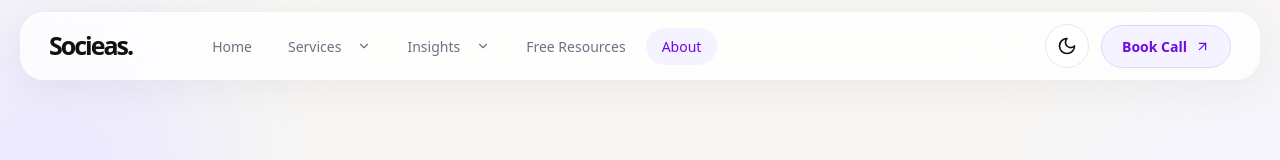
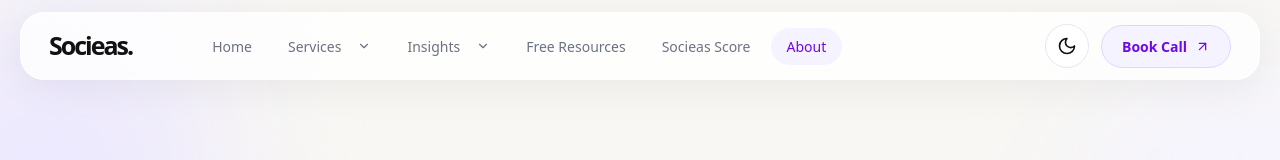
Before and after one commit to Socieas/socieas, a Next.js app: page /about in a window 1280 px wide. Shown: the top 160 px of the page. Built offline with nearby package versions, Linux system fonts and the light colour scheme.

Commit message:
Update Navbar.tsx

```diff
--- a/components/Navbar.tsx
+++ b/components/Navbar.tsx
@@ -332,6 +332,19 @@ export default function Navbar() {
                   Free Resources
                 </Link>
 
+                {/* SOCIEAS SCORE */}
+
+                <Link
+                  href="/tools/linkedin-score"
+                  className={`rounded-full px-4 py-2 text-[14px] font-medium transition-all duration-300 hover:bg-violet-50 hover:text-violet-700 ${
+                    pathname.startsWith("/tools")
+                      ? "bg-violet-50 text-violet-700"
+                      : "text-[#6B7280]"
+                  }`}
+                >
+                  Socieas Score
+                </Link>
+
                 {/* ABOUT */}
 
                 <Link
@@ -417,6 +430,23 @@ export default function Navbar() {
                     Free Resources
                     <span className="rounded-full bg-violet-100 px-3 py-1 text-xs font-bold text-violet-700">
                       New
+                    </span>
+                  </Link>
+
+                  {/* SOCIEAS SCORE */}
+
+                  <Link
+                    href="/tools/linkedin-score"
+                    onClick={() => setMobileMenuOpen(false)}
+                    className={`flex items-center justify-between rounded-2xl px-5 py-4 text-[15px] font-semibold transition-all duration-300 ${
+                      pathname.startsWith("/tools")
+                        ? "bg-violet-50 text-violet-700"
+                        : "text-black hover:bg-[#F8F8F8]"
+                    }`}
+                  >
+                    Socieas Score
+                    <span className="rounded-full bg-violet-100 px-3 py-1 text-xs font-bold text-violet-700">
+                      Free
                     </span>
                   </Link>
 
```
